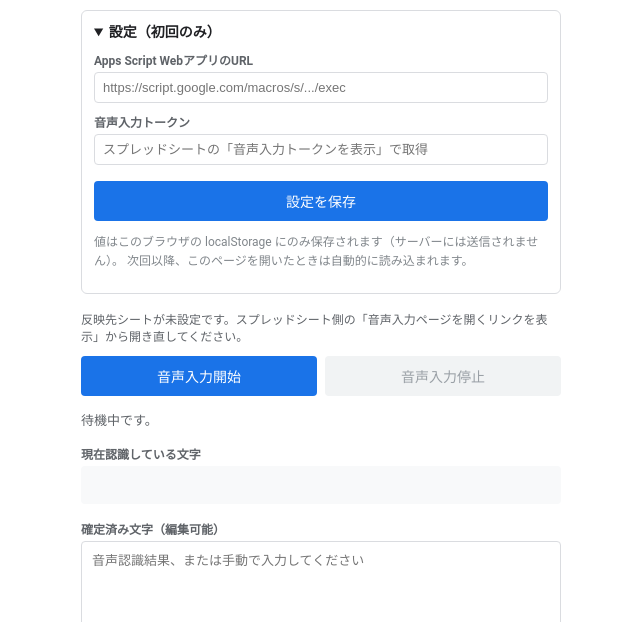
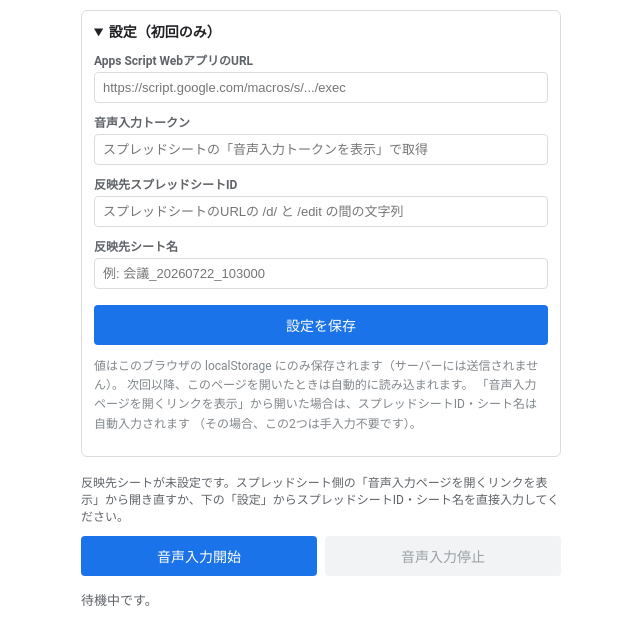
Before and after one commit to Kan-O435/meeting-minutes, a website: page docs/index.html in a window 1280 px wide. Shown: the part 122-744 px from the top of the page, without its empty margins (319-959 px from the left). Drawn offline with Linux system fonts and the light colour scheme.

Commit message:
fix: add manual spreadsheet ID / sheet name fields to voice input page
「音声入力ページを開くリンクを表示」から開かず、localhost:8787の
ベースURLだけを開いた場合に「反映先シートが未設定です」となり詰まって
いたため、設定パネルにスプレッドシートID・シート名を直接入力できる
欄を追加し、リンク経由でなくても反映先を設定できるようにした。

```diff
--- a/docs/index.html
+++ b/docs/index.html
@@ -195,10 +195,20 @@
         <label for="tokenInput">音声入力トークン</label>
         <input type="text" id="tokenInput" placeholder="スプレッドシートの「音声入力トークンを表示」で取得">
       </div>
+      <div class="field">
+        <label for="ssInput">反映先スプレッドシートID</label>
+        <input type="text" id="ssInput" placeholder="スプレッドシートのURLの /d/ と /edit の間の文字列">
+      </div>
+      <div class="field">
+        <label for="sheetInput">反映先シート名</label>
+        <input type="text" id="sheetInput" placeholder="例: 会議_20260722_103000">
+      </div>
       <button class="save" id="saveSettingsBtn">設定を保存</button>
       <p class="note">
         値はこのブラウザの localStorage にのみ保存されます（サーバーには送信されません）。
         次回以降、このページを開いたときは自動的に読み込まれます。
+        「音声入力ページを開くリンクを表示」から開いた場合は、スプレッドシートID・シート名は自動入力されます
+        （その場合、この2つは手入力不要です）。
       </p>
     </details>
 
@@ -236,6 +246,8 @@
         var settingsPanel = document.getElementById('settingsPanel');
         var webAppUrlInput = document.getElementById('webAppUrlInput');
         var tokenInput = document.getElementById('tokenInput');
+        var ssInput = document.getElementById('ssInput');
+        var sheetInput = document.getElementById('sheetInput');
         var saveSettingsBtn = document.getElementById('saveSettingsBtn');
         var targetInfo = document.getElementById('targetInfo');
 
@@ -280,21 +292,31 @@
 
         webAppUrlInput.value = settings.webAppUrl || '';
         tokenInput.value = settings.token || '';
+        ssInput.value = settings.ss || '';
+        sheetInput.value = settings.sheet || '';
 
-        if (settings.ss && settings.sheet) {
-          targetInfo.textContent = '反映先シート: ' + settings.sheet;
-        } else {
-          targetInfo.textContent = '反映先シートが未設定です。スプレッドシート側の「音声入力ページを開くリンクを表示」から開き直してください。';
+        function refreshTargetInfo() {
+          if (settings.ss && settings.sheet) {
+            targetInfo.textContent = '反映先シート: ' + settings.sheet;
+          } else {
+            targetInfo.textContent =
+              '反映先シートが未設定です。スプレッドシート側の「音声入力ページを開くリンクを表示」から開き直すか、' +
+              '下の「設定」からスプレッドシートID・シート名を直接入力してください。';
+          }
         }
+        refreshTargetInfo();
 
-        if (!settings.webAppUrl || !settings.token) {
+        if (!settings.webAppUrl || !settings.token || !settings.ss || !settings.sheet) {
           settingsPanel.setAttribute('open', 'open');
         }
 
         saveSettingsBtn.addEventListener('click', function () {
           settings.webAppUrl = webAppUrlInput.value.trim();
           settings.token = tokenInput.value.trim();
+          settings.ss = ssInput.value.trim();
+          settings.sheet = sheetInput.value.trim();
           saveSettings(settings);
+          refreshTargetInfo();
           successArea.textContent = '設定を保存しました。';
           errorArea.textContent = '';
         });
```
